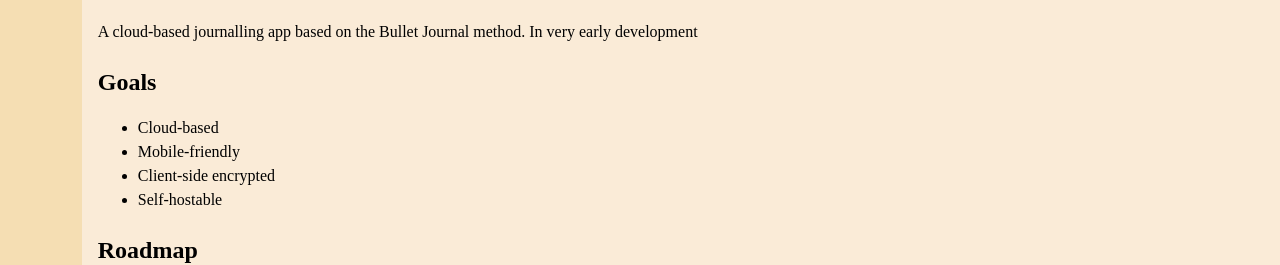
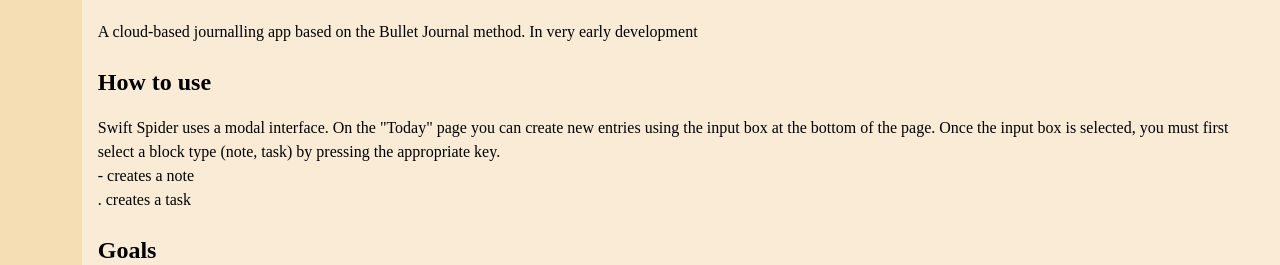
Before and after one commit to DanielPower/swift-spider, a SvelteKit app: page /about in a window 1280 px wide. Shown: the part 140-405 px from the top of the page. Built offline with nearby package versions, Linux system fonts and the light colour scheme.

Commit message:
Update about

```diff
--- a/src/routes/about/+page.svelte
+++ b/src/routes/about/+page.svelte
@@ -3,6 +3,16 @@
 	A cloud-based journalling app based on the Bullet Journal method. In very early
 	development
 </p>
+
+<h2>How to use</h2>
+<p>
+	Swift Spider uses a modal interface. On the "Today" page you can create new entries
+	using the input box at the bottom of the page. Once the input box is selected, you
+	must first select a block type (note, task) by pressing the appropriate key.
+</p>
+
+<div>- creates a note</div>
+<div>. creates a task</div>
 
 <h2>Goals</h2>
 <ul>
```
